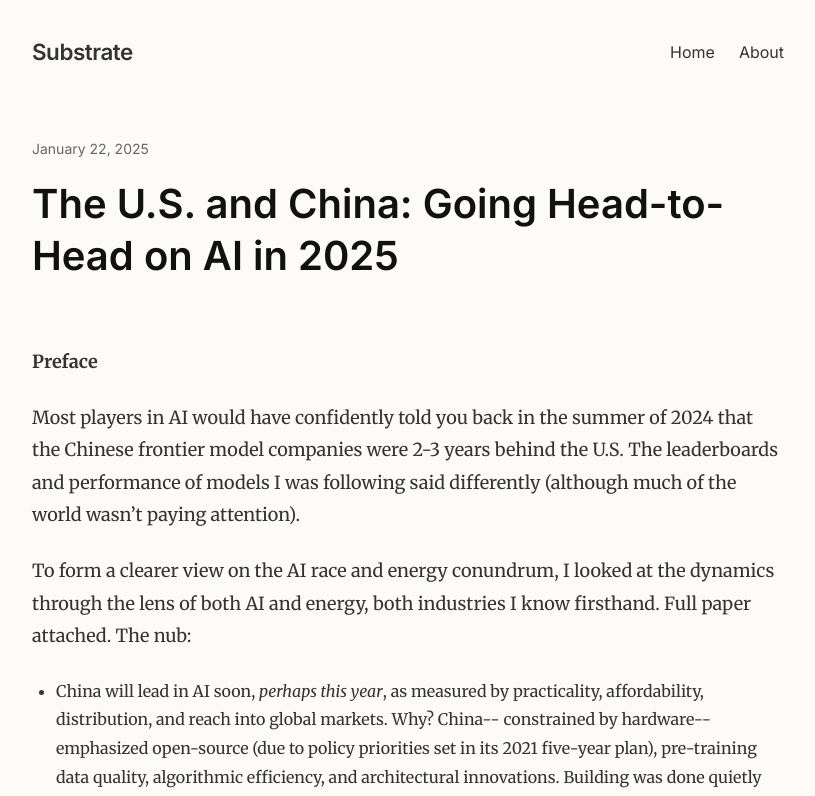
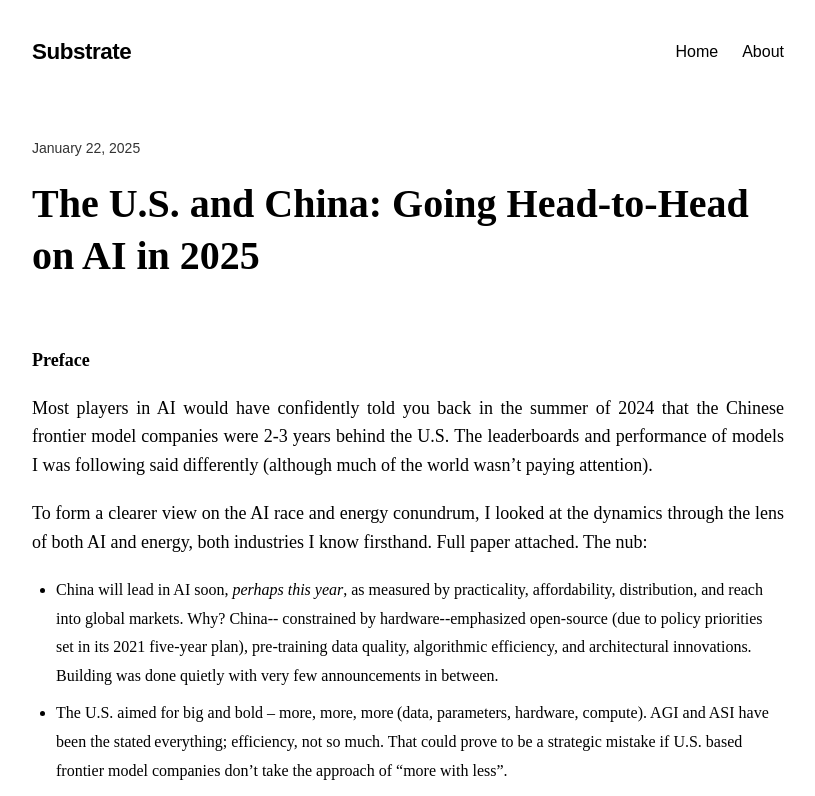
Before and after one commit to k1719Setiyo/My-Blog, a React (Vite) app in the folder client/: page /post/2025-01-22-the-u-s-and-china-going-head-to-head-on-ai-in-2025-1 in a window 1280 px wide. Shown: the top 796 px of the page, without its empty margins (232-1047 px from the left). Built offline with nearby package versions, Linux system fonts and the light colour scheme.

Commit message:
Update index.css

```diff
--- a/client/src/index.css
+++ b/client/src/index.css
@@ -1,16 +1,15 @@
 :root {
-  --color-bg: #FDFBF7;
-  --color-text: #333333;
-  --color-text-light: #666666;
-  --color-accent: #7A9E7E; /* Sage Green */
-  --color-accent-hover: #5F7D62;
-  --color-border: #EAE8E4;
+  --color-bg: #FFFFFF;
+  --color-text: #000000;
+  --color-text-light: #333333;
+  --color-accent: #000000;
+  --color-accent-hover: #333333;
+  --color-border: #DDDDDD;
 
-  --font-serif: 'Merriweather', serif;
-  --font-sans: 'Inter', sans-serif;
+  --font-serif: 'Times New Roman', Times, serif;
+  --font-sans: 'Arial', sans-serif;
 
   --spacing-unit: 1rem;
-  /* Widened from 700px to 800px for better desktop breathing room */
   --container-width: 800px;
 }
 
@@ -30,11 +29,11 @@ body {
 }
 
 h1, h2, h3, h4, h5, h6 {
-  font-family: var(--font-sans);
-  font-weight: 600;
+  font-family: var(--font-serif);
+  font-weight: 700;
   line-height: 1.3;
   margin-bottom: 1rem;
-  color: #111;
+  color: #000000;
 }
 
 a {
@@ -74,37 +73,29 @@ img {
 
 /* Markdown Content Styles */
 .markdown-content p {
-  margin-bottom: 1.5rem;
-  /* Responsive Font Size: 18px on Desktop, 17px on Mobile */
+  margin-bottom: 1.2rem;
   font-size: 1.125rem;
-}
-
-/* Mobile Tweaks */
-@media (max-width: 600px) {
-  .markdown-content p {
-    font-size: 1.05rem; /* Slightly smaller on mobile */
-    line-height: 1.7;   /* Tighter line height for mobile */
-  }
-
-  .container {
-    padding: 0 1.25rem; /* Less padding on sides for mobile */
-  }
+  text-align: justify;
+  line-height: 1.6;
 }
 
 .markdown-content h2 {
-  margin-top: 3rem;
-  font-size: 2rem;
-  color: var(--color-accent);
-  border-bottom: 1px solid var(--color-border);
-  padding-bottom: 0.5rem;
-  margin-bottom: 1.5rem;
+  margin-top: 2.5rem;
+  font-size: 1.5rem;
+  color: #000000;
+  border-bottom: none;
+  padding-bottom: 0;
+  margin-bottom: 1rem;
+  font-weight: 700;
 }
 
 .markdown-content h3 {
-  margin-top: 2.5rem;
-  font-size: 1.5rem;
-  color: #444;
-  margin-bottom: 1rem;
+  margin-top: 2rem;
+  font-size: 1.25rem;
+  color: #000000;
+  margin-bottom: 0.75rem;
+  font-weight: 700;
+  font-style: italic;
 }
 
 .markdown-content ul, .markdown-content ol {
```
